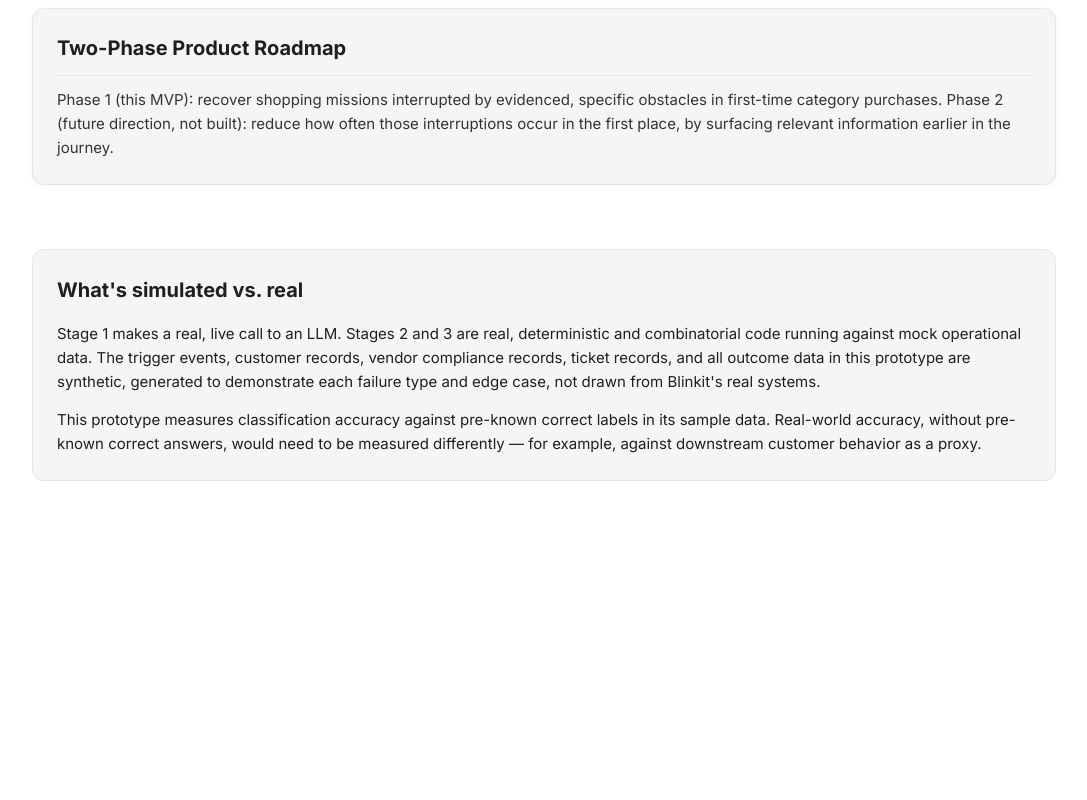
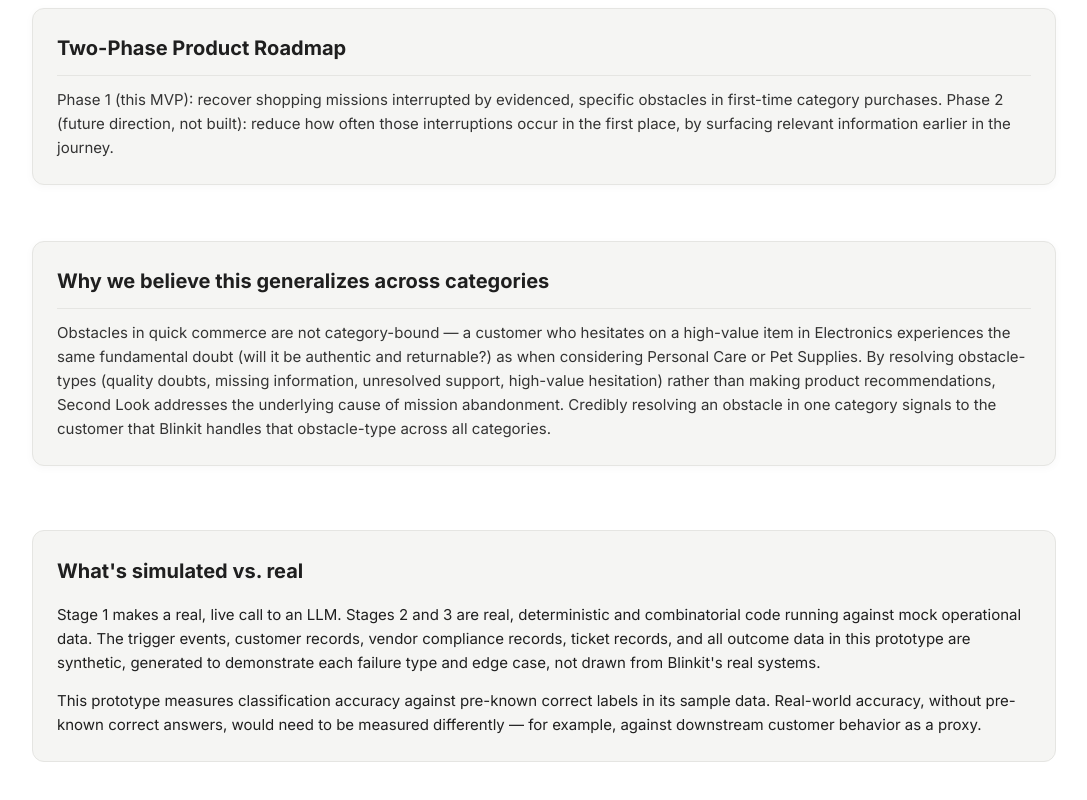
Before and after one commit to Deepali611/blinkit-second-look-ai-mvp, a Next.js app: page /system-design in a window 1280 px wide. Shown: the part 2776-3576 px from the top of the page, without its empty margins (96-1183 px from the left). Before the commit the page ends 3369 px from the top, so only its background shows below. Built offline with nearby package versions, Linux system fonts and the light colour scheme.

Commit message:
Implement Task 45: Add obstacle-type generalization mechanism to System Design and Metrics pages

```diff
--- a/app/(evaluator)/system-design/page.tsx
+++ b/app/(evaluator)/system-design/page.tsx
@@ -107,6 +107,30 @@ export default function SystemDesignPage() {
               Phase 1 (this MVP): recover shopping missions interrupted by evidenced, specific obstacles in first-time category purchases. Phase 2 (future direction, not built): reduce how often those interruptions occur in the first place, by surfacing relevant information earlier in the journey.
             </p>
           </div>
+
+          {/* Section 7: Why we believe this generalizes across categories */}
+          <div
+            className="rationale-section-card"
+            style={{
+              backgroundColor: "var(--surface-muted)",
+              border: "1px solid var(--border-hairline)",
+              borderRadius: "12px",
+              padding: "24px",
+            }}
+          >
+            <h2
+              className="type-h1 rationale-title"
+              style={{ fontSize: "20px", marginBottom: "12px", color: "var(--blinkit-near-black)" }}
+            >
+              Why we believe this generalizes across categories
+            </h2>
+            <p
+              className="type-body"
+              style={{ color: "var(--blinkit-near-black)", lineHeight: "24px", margin: 0, opacity: 0.9 }}
+            >
+              Obstacles in quick commerce are not category-bound — a customer who hesitates on a high-value item in Electronics experiences the same fundamental doubt (will it be authentic and returnable?) as when considering Personal Care or Pet Supplies. By resolving obstacle-types (quality doubts, missing information, unresolved support, high-value hesitation) rather than making product recommendations, Second Look addresses the underlying cause of mission abandonment. Credibly resolving an obstacle in one category signals to the customer that Blinkit handles that obstacle-type across all categories.
+            </p>
+          </div>
         </div>
 
         {/* Closing Section: What's simulated vs. real */}
```
Also changed, not shown: app/(evaluator)/metrics/page.tsx (+13 -1 lines).
